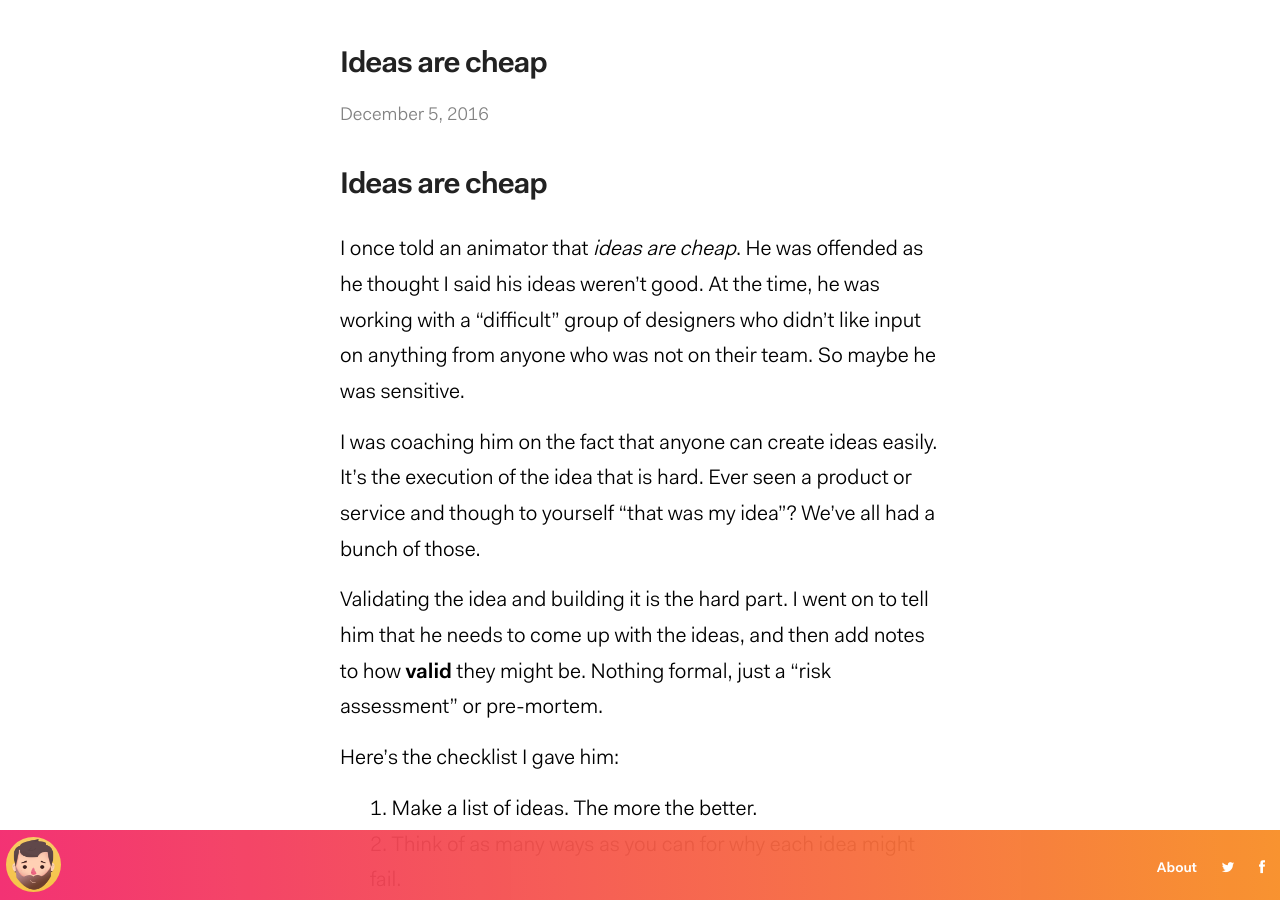
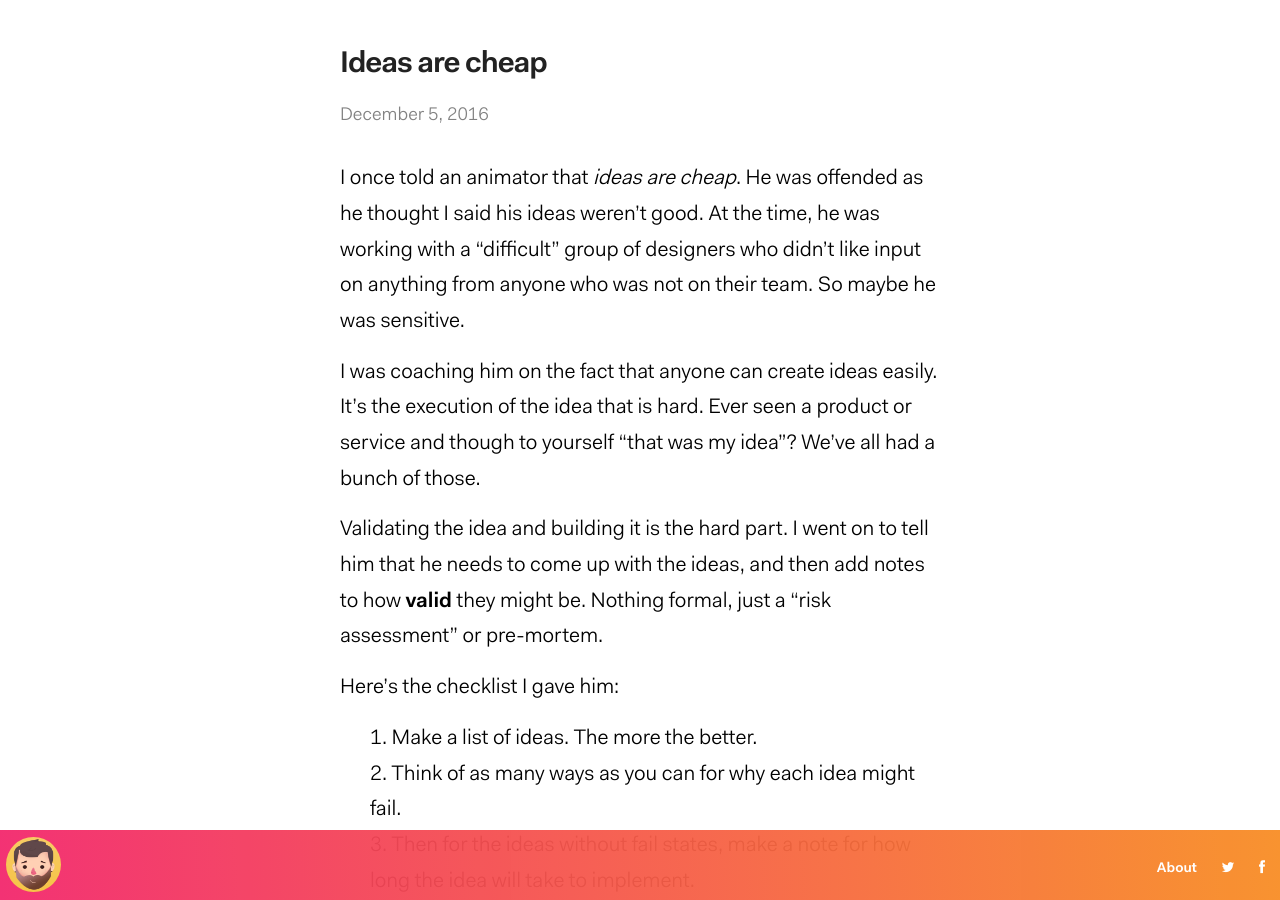
Before and after one commit to techartjam/techartjam, a Jekyll site: the page built from _posts/2016-12-5-ideas-are-cheap.markdown, in a window 1280 px wide and 900 px high. Built offline with Jekyll 4.4.1, drawn with Linux system fonts in a browser that asks for light colours; comment, search, counter and statistics services are not loaded.

Commit message:
removed h1

```diff
--- a/_posts/2016-12-5-ideas-are-cheap.markdown
+++ b/_posts/2016-12-5-ideas-are-cheap.markdown
@@ -5,8 +5,6 @@ date:   2016-12-5 21:04:00
 description: "Ideas are cheap, execution is hard."
 categories: coaching
 ---
-
-# Ideas are cheap
 
 I once told an animator that _ideas are cheap_. He was offended as he thought I said his ideas weren't good. At the time, he was working with a "difficult" group of designers who didn't like input on anything from anyone who was not on their team.  So maybe he was sensitive.
 
```
